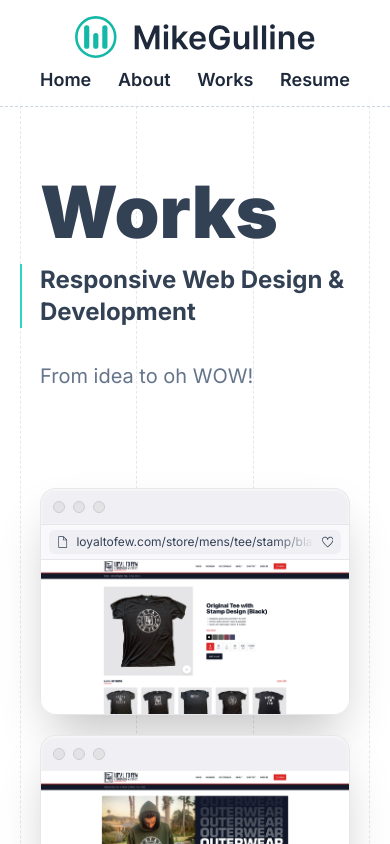
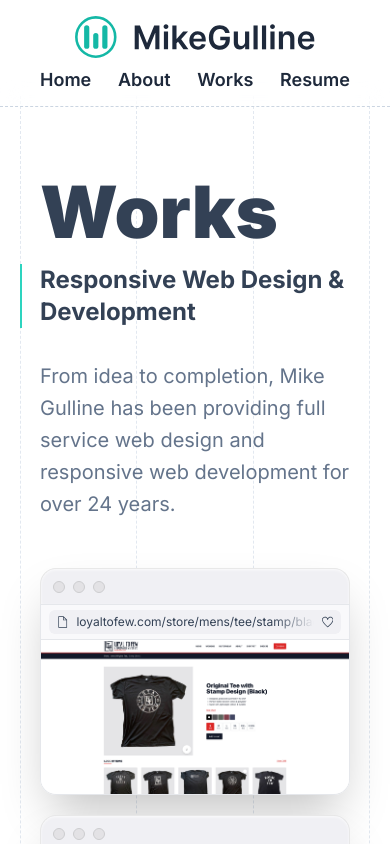
Before and after one commit to mikegulline/personal, a Next.js app: page /works in a window 390 px wide. Shown: the top 844 px of the page. Built offline with nearby package versions, Linux system fonts and the light colour scheme.

Commit message:
works text update

```diff
--- a/src/app/works/page.tsx
+++ b/src/app/works/page.tsx
@@ -22,7 +22,7 @@ export default function Work() {
   return (
     <GridContainer columns={3}>
       <main className='py-20 md:py-40 lg:py-60 flex-col mt-24'>
-        <div className='w-full px-5 relative mb-24 sm:pr-10 text-left sm:text-center'>
+        <div className='w-full px-5 relative mb-12 sm:mb-24 sm:pr-10 text-left sm:text-center'>
           <h1 className='text-7xl sm:text-9xl font-black mb-4'>Works</h1>
           <BorderLeft>
             <h2 className='text-2xl sm:text-3xl mb-8 font-bold '>
@@ -30,7 +30,8 @@ export default function Work() {
             </h2>
           </BorderLeft>
           <p className='text-xl leading-8 text-slate-500'>
-            From idea to oh WOW!
+            From idea to completion, Mike Gulline has been providing full
+            service web design and responsive web development for over 24 years.
           </p>
         </div>
         {/* Loyal to Few */}
```
